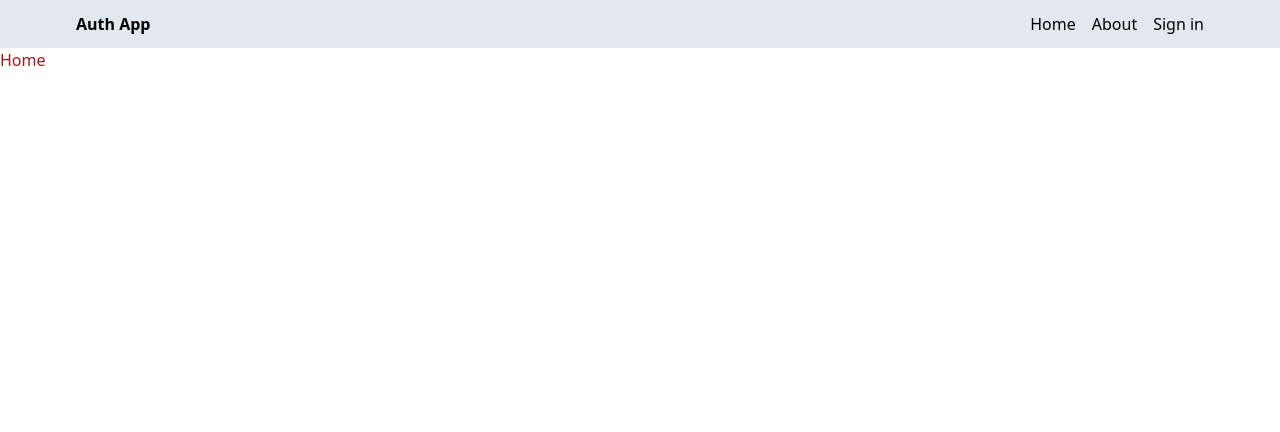
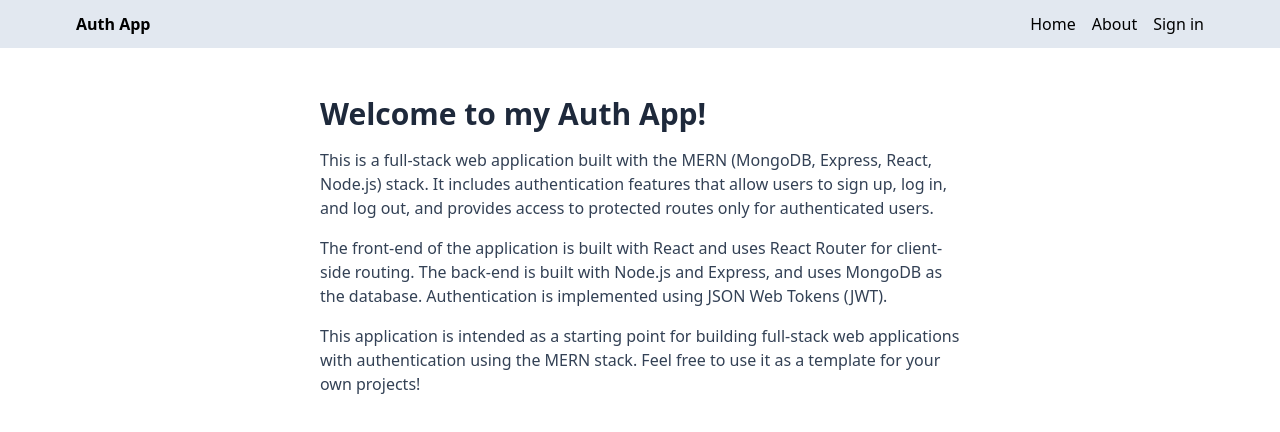
Before and after one commit to Midhunkumar-se/Auth-app, a React (Vite) app in the folder client/: page / in a window 1280 px wide. Shown: the top 432 px of the page. Built offline with nearby package versions, Linux system fonts and the light colour scheme; no server answers.

Commit message:
complete home and about pages

```diff
--- a/client/src/pages/About.jsx
+++ b/client/src/pages/About.jsx
@@ -1,7 +1,27 @@
 import React from "react";
 
 const About = () => {
-  return <div>About</div>;
+  return (
+    <div className="px-4 py-12 max-w-2xl mx-auto">
+      <h1 className="text-3xl font-bold  mb-4 text-slate-800">About</h1>
+      <p className="mb-4 text-slate-700">
+        This is a MERN (MongoDB, Express, React, Node.js) stack application with
+        authentication. It allows users to sign up, log in, and log out, and
+        provides access to protected routes only for authenticated users.
+      </p>
+      <p className="mb-4 text-slate-700">
+        The front-end of the application is built with React and uses React
+        Router for client-side routing. The back-end is built with Node.js and
+        Express, and uses MongoDB as the database. Authentication is implemented
+        using JSON Web Tokens (JWT).
+      </p>
+      <p className="mb-4 text-slate-700">
+        This application is intended as a starting point for building full-stack
+        web applications with authentication using the MERN stack. Feel free to
+        use it as a template for your own projects!
+      </p>
+    </div>
+  );
 };
 
 export default About;
--- a/client/src/pages/Home.jsx
+++ b/client/src/pages/Home.jsx
@@ -1,7 +1,30 @@
 import React from "react";
 
 const Home = () => {
-  return <div className="text-red-800">Home</div>;
+  return (
+    <div className="px-4 py-12 max-w-2xl mx-auto">
+      <h1 className="text-3xl font-bold  mb-4 text-slate-800">
+        Welcome to my Auth App!
+      </h1>
+      <p className="mb-4 text-slate-700">
+        This is a full-stack web application built with the MERN (MongoDB,
+        Express, React, Node.js) stack. It includes authentication features that
+        allow users to sign up, log in, and log out, and provides access to
+        protected routes only for authenticated users.
+      </p>
+      <p className="mb-4 text-slate-700">
+        The front-end of the application is built with React and uses React
+        Router for client-side routing. The back-end is built with Node.js and
+        Express, and uses MongoDB as the database. Authentication is implemented
+        using JSON Web Tokens (JWT).
+      </p>
+      <p className="mb-4 text-slate-700">
+        This application is intended as a starting point for building full-stack
+        web applications with authentication using the MERN stack. Feel free to
+        use it as a template for your own projects!
+      </p>
+    </div>
+  );
 };
 
 export default Home;
```
